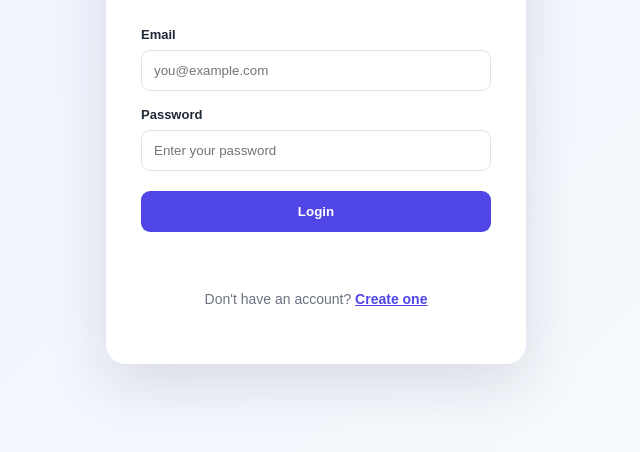
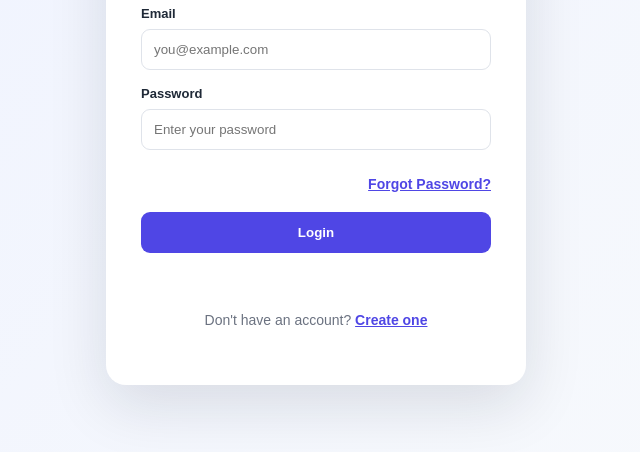
Before and after one commit to MohammedShareef3527/subtrack-subscription-expense-tracker, a website: page login.html in a window 1280 px wide. Shown: the part 308-760 px from the top of the page, without its empty margins (324-964 px from the left). Drawn offline with nearby package versions, Linux system fonts and the light colour scheme.

Commit message:
Update login.html

```diff
--- a/login.html
+++ b/login.html
@@ -28,6 +28,10 @@
     placeholder="Enter your password"
     required>
 
+<p class="auth-link" style="text-align: right;">
+    <a href="/forgot-password.html">Forgot Password?</a>
+</p>
+
 <button type="submit" class="primary-btn">
     Login
 </button>
```
Lines whose indentation alone changed are shown as unchanged.
